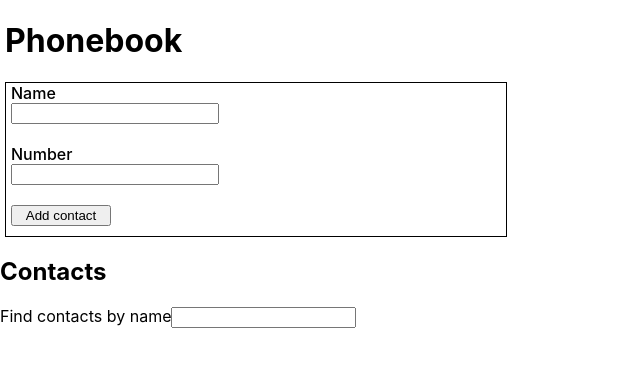
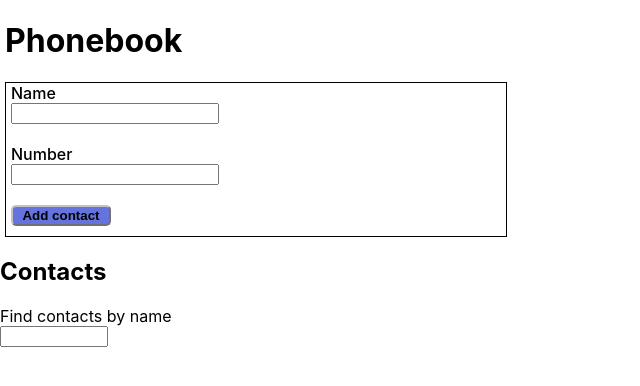
Before and after one commit to PatrykJarzynka/goit-react-hw-02-phonebook, a React (Create React App) app: page / in a window 1280 px wide. Shown: the top 386 px of the page, without its empty margins (0-640 px from the left). Built offline with nearby package versions, Linux system fonts and the light colour scheme.

Commit message:
Ukończono stylowanie

```diff
--- a/src/components/Button.js
+++ b/src/components/Button.js
@@ -1,11 +1,16 @@
 import styled from '@emotion/styled';
 
-const FancyButton = styled.button({
+const FancyButton = styled.button(props => ({
   width: 100,
   marginLeft: 5,
   marginBottom: 10,
+  borderColor: 'rgb(199, 193, 193)',
+  borderRadius: 5,
+  backgroundColor: props.onClick ? 'initial' : 'rgb(100, 115, 222)',
+  fontWeight: 700,
   '&:hover': { cursor: 'pointer' },
-});
+  '&:focus': props.onClick && { backgroundColor: 'blue' },
+}));
 
 function Button({ label, type, onClick }) {
   return (
--- a/src/components/ContactList.js
+++ b/src/components/ContactList.js
@@ -1,5 +1,10 @@
 import { nanoid } from 'nanoid';
 import Button from './Button';
+import styled from '@emotion/styled';
+
+const FancyList = styled.ul({
+  fontWeight: 500,
+});
 
 function ContactList({ list, filter, onClick }) {
   let contacts = list
@@ -11,7 +16,7 @@ function ContactList({ list, filter, onClick }) {
       </li>
     ));
 
-  return <ul>{contacts}</ul>;
+  return <FancyList>{contacts}</FancyList>;
 }
 
 export default ContactList;
--- a/src/components/Filter.js
+++ b/src/components/Filter.js
@@ -1,9 +1,26 @@
+import styled from '@emotion/styled';
+
+const FancyFilterInput = styled.input({
+  width: '100px',
+  '&:focus': { outlineColor: 'blue' },
+});
+
+const FancyFilter = styled.div({
+  display: 'flex',
+  flexDirection: 'column',
+});
+
 function Filter({ value, onChange }) {
   return (
-    <div>
+    <FancyFilter>
       <span>Find contacts by name</span>
-      <input type="text" name="filter" value={value} onChange={onChange}></input>
-    </div>
+      <FancyFilterInput
+        type="text"
+        name="filter"
+        value={value}
+        onChange={onChange}
+      ></FancyFilterInput>
+    </FancyFilter>
   );
 }
 
--- a/src/components/Name.js
+++ b/src/components/Name.js
@@ -1,10 +1,10 @@
 import styled from '@emotion/styled';
 
 const FancyInput = styled.input({
-  width: "200px",
+  width: '200px',
   marginLeft: 5,
   marginBottom: 20,
-  "&:focus":{outlineColor: 'blue'}
+  '&:focus': { outlineColor: 'blue' },
 });
 
 function Name({ name, onChange }) {
--- a/src/components/Number.js
+++ b/src/components/Number.js
@@ -4,7 +4,7 @@ const FancyInput = styled.input({
   width: '200px',
   marginLeft: 5,
   marginBottom: 20,
-  "&:focus":{outlineColor: 'blue'}
+  '&:focus': { outlineColor: 'blue' },
 });
 
 function Number({ number, onChange }) {
```
Also changed, not shown: src/components/ContactForm.js (+2 -5 lines).
